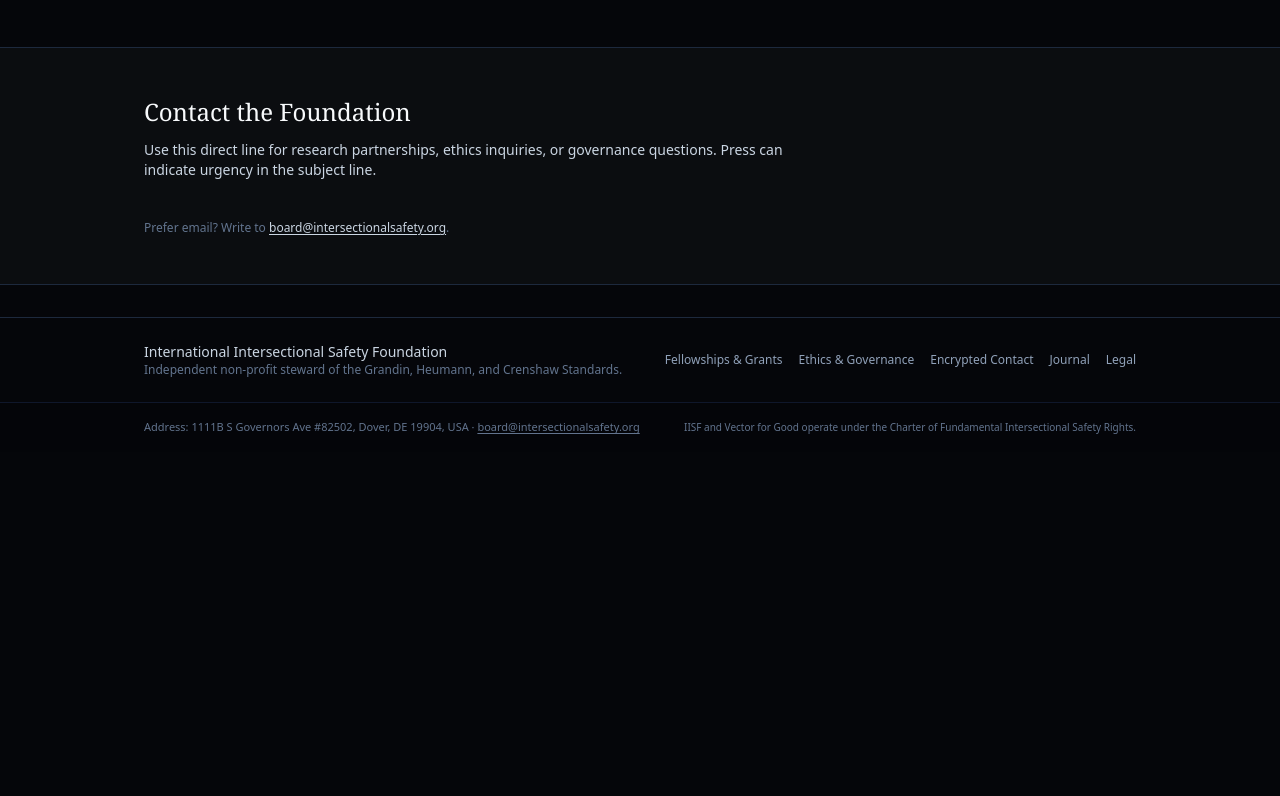
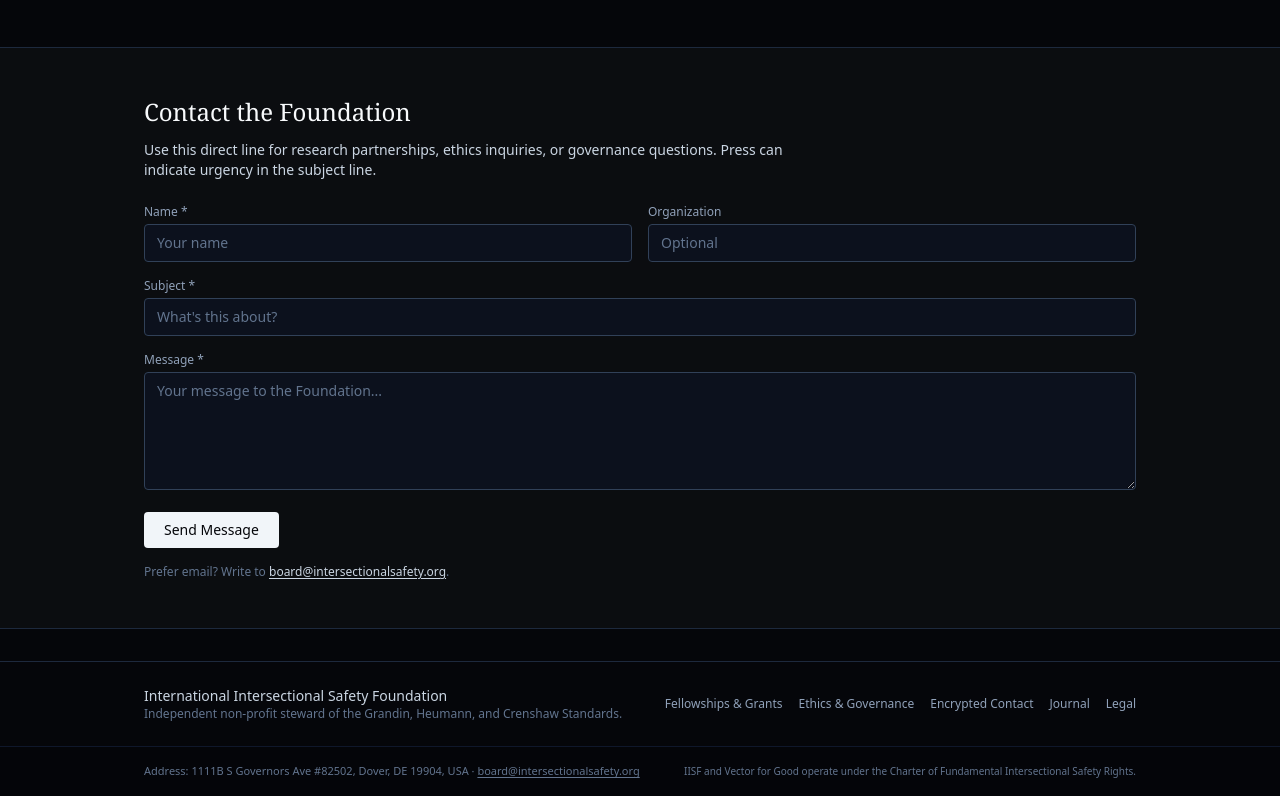
Before and after one commit to vector4g/iisf-site, a Next.js app in the folder iisf-site/: page /iisf in a window 1280 px wide. Shown: the part 2544-3340 px from the top of the page. Before the commit the page ends 2996 px from the top, so only its background shows below. Built offline with nearby package versions, Linux system fonts and the light colour scheme.

Commit message:
Add contact form inputs to ContactSection component

```diff
--- a/iisf-site/components/iisf/ContactSection.tsx
+++ b/iisf-site/components/iisf/ContactSection.tsx
@@ -50,7 +50,73 @@ export default function ContactSection() {
           onSubmit={onSubmit}
           className="mt-6 grid gap-4 md:grid-cols-2 opacity-0 animate-fadeIn"
         >
-          {/* ...inputs unchanged... */}
+          <div>
+            <label htmlFor="name" className="block text-xs text-slate-400 mb-1">
+              Name *
+            </label>
+            <input
+              id="name"
+              type="text"
+              required
+              value={form.name}
+              onChange={(e) => setForm({ ...form, name: e.target.value })}
+              className="w-full rounded border border-slate-700 bg-slate-900/50 px-3 py-2 text-sm text-slate-100 placeholder-slate-500 focus:border-slate-500 focus:outline-none"
+              placeholder="Your name"
+            />
+          </div>
+
+          <div>
+            <label htmlFor="organization" className="block text-xs text-slate-400 mb-1">
+              Organization
+            </label>
+            <input
+              id="organization"
+              type="text"
+              value={form.organization}
+              onChange={(e) => setForm({ ...form, organization: e.target.value })}
+              className="w-full rounded border border-slate-700 bg-slate-900/50 px-3 py-2 text-sm text-slate-100 placeholder-slate-500 focus:border-slate-500 focus:outline-none"
+              placeholder="Optional"
+            />
+          </div>
+
+          <div className="md:col-span-2">
+            <label htmlFor="subject" className="block text-xs text-slate-400 mb-1">
+              Subject *
+            </label>
+            <input
+              id="subject"
+              type="text"
+              required
+              value={form.subject}
+              onChange={(e) => setForm({ ...form, subject: e.target.value })}
+              className="w-full rounded border border-slate-700 bg-slate-900/50 px-3 py-2 text-sm text-slate-100 placeholder-slate-500 focus:border-slate-500 focus:outline-none"
+              placeholder="What's this about?"
+            />
+          </div>
+
+          <div className="md:col-span-2">
+            <label htmlFor="message" className="block text-xs text-slate-400 mb-1">
+              Message *
+            </label>
+            <textarea
+              id="message"
+              required
+              rows={5}
+              value={form.message}
+              onChange={(e) => setForm({ ...form, message: e.target.value })}
+              className="w-full rounded border border-slate-700 bg-slate-900/50 px-3 py-2 text-sm text-slate-100 placeholder-slate-500 focus:border-slate-500 focus:outline-none"
+              placeholder="Your message to the Foundation..."
+            />
+          </div>
+
+          <div className="md:col-span-2">
+            <button
+              type="submit"
+              className="rounded bg-slate-100 px-5 py-2 text-sm font-medium text-[#05060a] hover:bg-slate-200"
+            >
+              Send Message
+            </button>
+          </div>
         </form>
 
         {error && (
```
